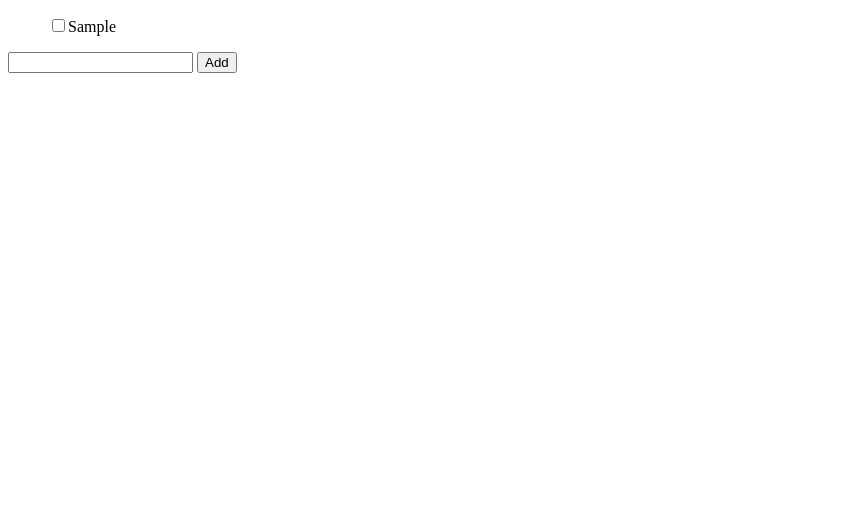
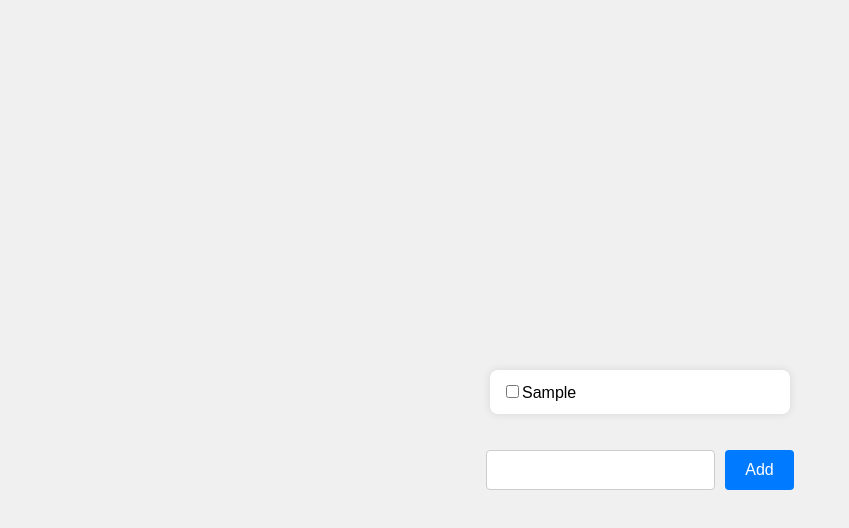
Before and after one commit to pouriaafshari/TS-ToDoList, a website built with Vite: page index.html in a window 1280 px wide. Both pictures are taken after typing "Sample" into the empty fields and a click on the button "Add". Shown: the whole page, without its empty margins (0-849 px from the left). Built offline with nearby package versions, Linux system fonts and the light colour scheme.

Commit message:
Added some styles to the index.html

```diff
--- a/index.html
+++ b/index.html
@@ -7,8 +7,71 @@
     <script type="module" src="/src/main.ts"></script>
     <title>To Do List</title>
     <style>
-      #list{
-        list-style: none;
+      body {
+        font-family: Arial, sans-serif;
+        background-color: #f0f0f0;
+        margin: 0;
+        padding: 20px;
+        display: flex;
+        flex-direction: column;
+        align-items: center;
+        justify-content: center;
+        height: 100vh;
+      }
+
+      #list {
+        width: 300px;
+        background-color: #fff;
+        border-radius: 8px;
+        box-shadow: 0 0 10px rgba(0, 0, 0, 0.1);
+        padding: 0;
+        margin-top: 20px;
+        overflow: hidden;
+      }
+
+      #list li {
+        padding: 12px;
+        border-bottom: 1px solid #e0e0e0;
+        display: flex;
+        align-items: center;
+        justify-content: space-between;
+      }
+
+      #list li:last-child {
+        border-bottom: none;
+      }
+
+      #list li .task-title {
+        flex-grow: 1;
+        margin: 0;
+      }
+
+      #new-task-form {
+        display: flex;
+        margin-top: 20px;
+      }
+
+      #new-task-title {
+        flex-grow: 1;
+        padding: 10px;
+        font-size: 16px;
+        border: 1px solid #ccc;
+        border-radius: 4px;
+        margin-right: 10px;
+      }
+
+      #add-button {
+        padding: 10px 20px;
+        font-size: 16px;
+        background-color: #007bff;
+        color: #fff;
+        border: none;
+        border-radius: 4px;
+        cursor: pointer;
+      }
+
+      #add-button:hover {
+        background-color: #0056b3;
       }
     </style>
   </head>
```
Also changed, not shown: README.md (added), todo.png (added).
